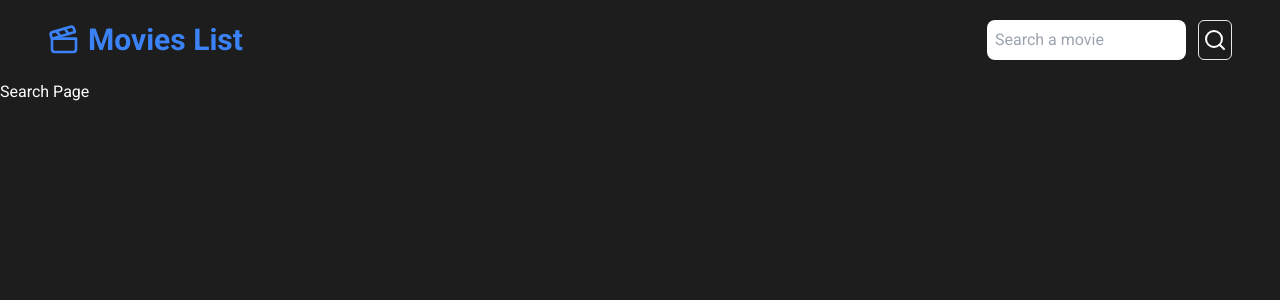
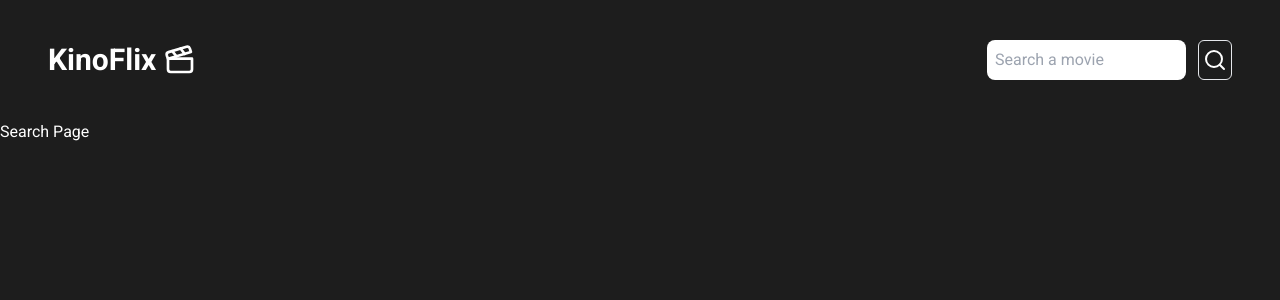
Before and after one commit to biernard1988/movie-list, a Next.js app: page /search in a window 1280 px wide. Shown: the top 300 px of the page. Built offline with nearby package versions, Linux system fonts and the light colour scheme.

Commit message:
updated the css for the moviecard and added new syntax for the input search

```diff
--- a/app/layout.jsx
+++ b/app/layout.jsx
@@ -6,7 +6,7 @@ import Navbar from "@/components/Navbar";
 const roboto = Roboto({ subsets: ["latin"], weight: ["400", "700"] });
 
 export const metadata = {
-  title: "Movie List",
+  title: "KinoFlix",
   description: "Project created to studies purpose only",
 };
 
--- a/app/page.jsx
+++ b/app/page.jsx
@@ -37,7 +37,7 @@ export default function Home() {
   }, []);
 
   return (
-    <div className="w-full container mx-auto grid grid-cols-1 sm:grid-cols-2 md:grid-cols-3 lg:grid-cols-4">
+    <div className="w-full container mx-auto grid grid-cols-1 sm:grid-cols-2 md:grid-cols-3 lg:grid-cols-4 xl:grid-cols-5">
       {topMovies.length === 0 && <p>Loading...</p>}
       {topMovies.length > 0 &&
         topMovies.map((movie) => <MovieCard key={movie.id} movie={movie} />)}
--- a/components/MovieCard.jsx
+++ b/components/MovieCard.jsx
@@ -7,22 +7,33 @@ const imageURL = process.env.NEXT_PUBLIC_IMG;
 
 export default function MovieCard({ movie, showLink = true }) {
   return (
-    <div className="bg-zinc-800 rounded-lg overflow-hidden m-5">
+    <div className="container p-10 sm:p-0">
+      <div className="w-4/4">
+        <div className="rounded-t-lg overflow-hidden my-2 mx-5 shadow-lg">
           <Image
-        width={400}
+            width={450}
             height={400}
+            className="object-cover"
             src={imageURL + movie.poster_path}
             alt={movie.title}
           />
-      <div className="space-y-3 m-3">
-        <h2>{movie.title}</h2>
+        </div>
+        <div className="bg-zinc-800 flex flex-col justify-center items-center rounded-b-xl p-3 space-y-3 mx-5 mb-3 shadow-lg">
+          <h2 className="text-fit">{movie.title}</h2>
           <div className="flex items-center gap-2">
-          <Star width={20} height={20} alt="Star icon" /> {movie.vote_average}
+            <Star
+              className="text-red-500 mb-0.5"
+              width={16}
+              height={16}
+              alt="Star icon"
+            />{" "}
+            {movie.vote_average}
           </div>
           <div>
             {showLink && <Link href={`/movie/${movie.id}`}>Details</Link>}
           </div>
         </div>
       </div>
+    </div>
   );
 }
--- a/components/Navbar.jsx
+++ b/components/Navbar.jsx
@@ -1,22 +1,46 @@
+"use client";
 import { Clapperboard, Search } from "lucide-react";
 import Link from "next/link";
-import React from "react";
+import { useRouter } from "next/navigation";
+import React, { useState } from "react";
 
 export default function Navbar() {
+  const [search, setSearch] = useState("");
+  const navigate = useRouter();
+
+  const handleSubmit = (e) => {
+    e.preventDefault();
+
+    if (!search) return;
+
+    navigate.push(`/search?q=${search}`);
+    setSearch("");
+  };
+
   return (
-    <nav className="flex justify-between items-center mx-12 my-5">
+    <nav className="flex flex-col gap-5 justify-center items-center sm:flex-row sm:justify-between mx-12 my-5 sm:my-10">
       <Link href={"/"}>
-        <div className="flex items-center gap-2 text-blue-500 hover:text-blue-300 text-3xl font-semibold transition duration-500">
-          <Clapperboard className="h-8 w-8" alt="Clapperboard icon" /> Movies
-          List
+        <div className="flex items-center gap-2 text-3xl font-semibold">
+          <h1>
+            <span className="hover:text-red-600 transition duration-500">
+              Kino
+            </span>
+            Flix
+          </h1>
+          <Clapperboard
+            className="h-8 w-8 hover:text-red-600 transition duration-500"
+            alt="Clapperboard icon"
+          />
         </div>
       </Link>
 
-      <form className="flex gap-3">
+      <form className="flex gap-3" onSubmit={handleSubmit}>
         <input
           className="text-black p-2 rounded-lg outline-none"
           type="text"
           placeholder="Search a movie"
+          onChange={(e) => setSearch(e.target.value)}
+          value={search}
         />
         <button
           className="border border-border rounded-md p-1 hover:text-black hover:bg-slate-100 transition duration-500"
```
Lines whose indentation alone changed are shown as unchanged.
